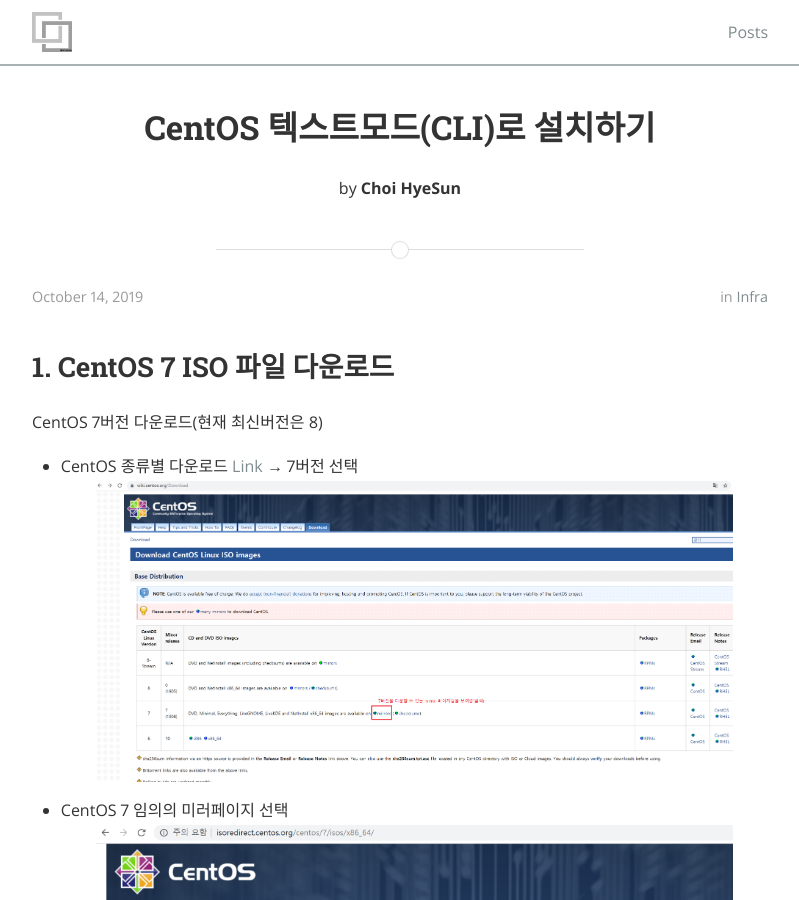
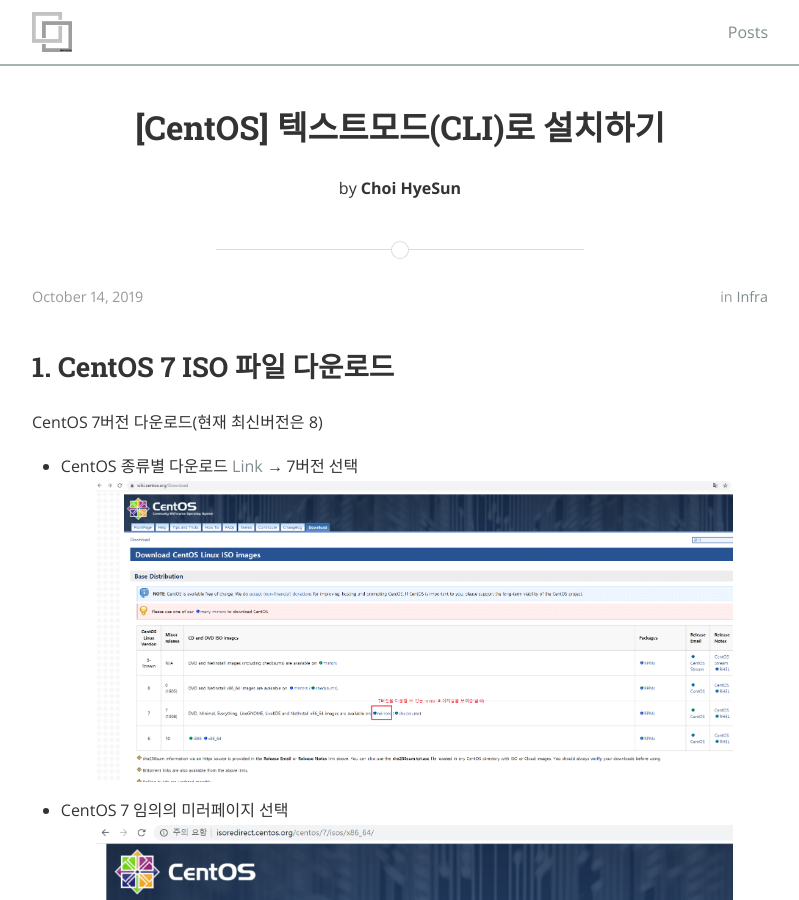
Before and after one commit to gptjs409/gptjs409.github.io, a Jekyll site: the page built from _posts/infra/2019-10-14-CentOS-Install-CLI.md, in a window 1280 px wide and 900 px high. Shown: the whole window, without its empty margins (240-1039 px from the left). Built offline with Jekyll 4.4.1, drawn with Linux system fonts in a browser that asks for light colours; nearby versions of some CDN libraries.

```diff
--- a/_posts/infra/2019-10-14-CentOS-Install-CLI.md
+++ b/_posts/infra/2019-10-14-CentOS-Install-CLI.md
@@ -1,6 +1,6 @@
 ---
 layout: post
-title:  "CentOS 텍스트모드(CLI)로 설치하기"
+title:  "[CentOS] 텍스트모드(CLI)로 설치하기"
 date:   2019-10-14 13:21:33
 author: Choi HyeSun
 categories: infra
```
